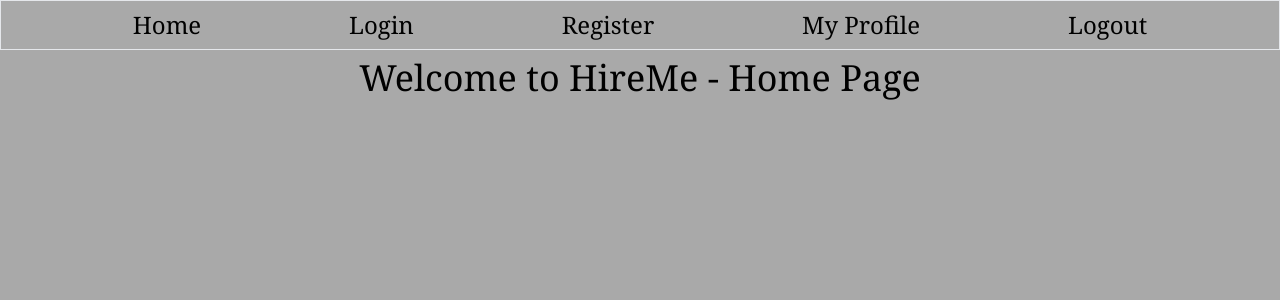
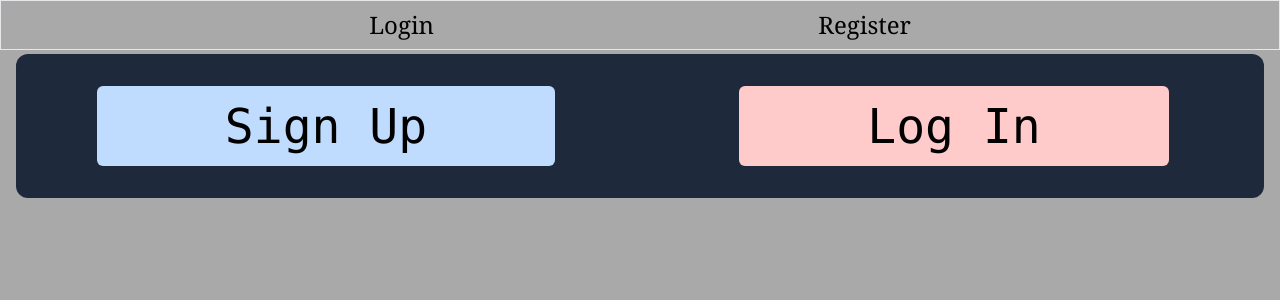
Before and after one commit to Ayush-3012/HireMe, a React (Vite) app in the folder frontend/: page / in a window 1280 px wide. Shown: the top 300 px of the page. Built offline with nearby package versions, Linux system fonts and the light colour scheme.

Commit message:
fixed profile rendering, but need to work more note that optimized

```diff
--- a/frontend/src/App.jsx
+++ b/frontend/src/App.jsx
@@ -5,13 +5,15 @@ import { AuthContextProvider } from "./context/AuthContext";
 import LoginPage from "./auth/LoginPage";
 import RegisterPage from "./auth/RegisterPage";
 import UserProfile from "./pages/UserProfile";
+import Index from "./pages/Index";
 
 const App = () => {
   return (
     <AuthContextProvider>
       <Navbar />
       <Routes>
-        <Route path="/" element={<HomePage />} />
+        <Route path="/" element={<Index />} />
+        <Route path="/home" element={<HomePage />} />
         <Route path="/login" element={<LoginPage />} />
         <Route path="/register" element={<RegisterPage />} />
         <Route path="/userProfile" element={<UserProfile />} />
--- a/frontend/src/auth/LoginPage.jsx
+++ b/frontend/src/auth/LoginPage.jsx
@@ -28,6 +28,7 @@ const LoginPage = () => {
           }`}
           onClick={() => {
             auth.setUserType("employer");
+            // profile.setUserType("employer");
             setUserType("employer");
           }}
         >
@@ -40,6 +41,7 @@ const LoginPage = () => {
           }`}
           onClick={() => {
             auth.setUserType("employee");
+            // profile.setUserType("employee");
             setUserType("employee");
           }}
         >
--- a/frontend/src/auth/RegisterPage.jsx
+++ b/frontend/src/auth/RegisterPage.jsx
@@ -5,7 +5,7 @@ import EmployeeRegisterForm from "./EmployeeRegisterForm";
 
 const RegisterPage = () => {
   const [registeringUser, setRegisteringUser] = useState(null);
-  const {auth} = useAuthContext();
+  const { auth } = useAuthContext();
 
   return (
     <>
@@ -15,6 +15,7 @@ const RegisterPage = () => {
           className="p-4 rounded-md bg-blue-600 text-white font-serif"
           onClick={() => {
             auth.setUserType("employer");
+            // profile.setUserType("employer");
             setRegisteringUser("employer");
           }}
         >
--- a/frontend/src/components/Navbar.jsx
+++ b/frontend/src/components/Navbar.jsx
@@ -1,20 +1,21 @@
-import { Link } from "react-router-dom";
+import { Link, useNavigate } from "react-router-dom";
 import { useAuthContext } from "../context/AuthContext";
 
 const Navbar = () => {
   const { auth } = useAuthContext();
+  const navigate = useNavigate();
 
   const handleLogout = async () => {
     await auth?.logoutAuth();
+    navigate("/");
   };
   return (
     <nav>
       <ul className="flex gap-4 border justify-evenly text-2xl font-serif py-2">
-        <Link to={"/"}>Home</Link>
-        <Link to={"/login"}>Login</Link>
-        <Link to="/register">Register</Link>
-        <Link to={"/userProfile"}>My Profile</Link>
-        <button onClick={() => handleLogout()}>Logout</button>
+        {!auth?.user && <Link to={"/login"}>Login</Link>}
+        {!auth?.user && <Link to="/register">Register</Link>}
+        {auth?.user && <Link to={"/userProfile"}>My Profile</Link>}
+        {auth?.user && <button onClick={() => handleLogout()}>Logout</button>}
 
         {/*    <li>
               <Link to="/employee/profile">Employee Profile</Link>
--- a/frontend/src/context/AuthContext.jsx
+++ b/frontend/src/context/AuthContext.jsx
@@ -7,9 +7,9 @@ const AuthContext = createContext();
 // eslint-disable-next-line react/prop-types
 export const AuthContextProvider = ({ children }) => {
   const auth = useAuth();
-  const { profile, loading } = useProfile();
+  const profile = useProfile();
 
-  const contextValue = { auth, profile, loading };
+  const contextValue = { auth, profile };
 
   return (
     <AuthContext.Provider value={contextValue}>{children}</AuthContext.Provider>
--- a/frontend/src/hooks/useAuth.js
+++ b/frontend/src/hooks/useAuth.js
@@ -1,29 +1,32 @@
 import { useState, useEffect } from "react";
+import { useNavigate } from "react-router-dom";
 import {
   checkAuthStatus,
   loginUser,
   logoutUser,
   registerUser,
 } from "../services/authService";
+// import { useAuthContext } from "../context/AuthContext";
 
 export const useAuth = () => {
   const [user, setUser] = useState(null);
-  const [isAuthenticated, setIsAuthenticated] = useState(false);
+  // const [isAuthenticated, setIsAuthenticated] = useState(false);
   const [userType, setUserType] = useState("");
   // const [loading, setLoading] = useState(false);
+  const navigate = useNavigate();
+  // const profile = useAuthContext();
 
   useEffect(() => {
     const storedUserType = localStorage.getItem("userType");
-    if (storedUserType) {
-      setUserType(storedUserType);
-    }
+    if (storedUserType) setUserType(storedUserType);
+
     const checkStatus = async () => {
       if (!storedUserType) return;
       const data = await checkAuthStatus(storedUserType);
-
+      // console.log(data);
       if (data) {
         setUser(data);
-        setIsAuthenticated(true);
+        // setIsAuthenticated(true);
       }
     };
     checkStatus();
@@ -33,7 +36,7 @@ export const useAuth = () => {
     const data = await registerUser(user, userType);
     if (data) {
       setUser({ data });
-      setIsAuthenticated(true);
+      // setIsAuthenticated(true);
       setUserType(userType);
       localStorage.setItem("userType", userType);
     }
@@ -43,23 +46,25 @@ export const useAuth = () => {
     const data = await loginUser(user, userType);
     if (data) {
       setUser({ data });
-      setIsAuthenticated(true);
+      // setIsAuthenticated(true);
       setUserType(userType);
       localStorage.setItem("userType", userType);
+      navigate("/home");
     }
   };
 
   const logoutAuth = async () => {
     await logoutUser(userType);
-    setIsAuthenticated(false);
+    // setIsAuthenticated(false);
     setUser(null);
     setUserType(null);
+    navigate("/");
     localStorage.removeItem("userType");
   };
 
   return {
     user,
-    isAuthenticated,
+    // isAuthenticated,
     // loading,
     setUserType,
     loginAuth,
--- a/frontend/src/hooks/useProfile.js
+++ b/frontend/src/hooks/useProfile.js
@@ -1,39 +1,26 @@
-import { useState, useEffect } from "react";
+import { useState } from "react";
 import { viewProfile, updateProfile } from "../services/profileService";
 
 export const useProfile = () => {
   const [profile, setProfile] = useState(null);
-  const [loading, setLoading] = useState(true);
-  const [userType] = useState(localStorage.getItem("userType") || "");
+  // const [loading, setLoading] = useState(true);
+  // const [storedUserType] = useState(localStorage.getItem("userType"));
+  const storedUserType = localStorage.getItem("userType");
 
-  useEffect(() => {
-    if (!userType) {
-      setLoading(false);
-      return;
-    }
-
-    const fetchProfile = async () => {
-      try {
-        setLoading(true);
-        const data = await viewProfile(userType);
-        if (data) setProfile(data);
-      } catch (error) {
-        console.error("Error fetching profile:", error);
-      } finally {
-        setLoading(false);
-      }
-    };
-    fetchProfile();
-  }, [userType]);
+  const fetchProfile = async () => {
+    if (!storedUserType) return;
+    const data = await viewProfile(storedUserType);
+    if (data) setProfile(data);
+  };
 
   const saveProfile = async (updatedProfile) => {
     try {
-      const data = await updateProfile(userType, updatedProfile);
+      const data = await updateProfile(storedUserType, updatedProfile);
       setProfile(data);
     } catch (error) {
       console.error("Error updating profile:", error);
     }
   };
 
-  return { profile, saveProfile, loading };
+  return { profile, setProfile, fetchProfile, saveProfile };
 };
--- a/frontend/src/pages/HomePage.jsx
+++ b/frontend/src/pages/HomePage.jsx
@@ -1,11 +1,19 @@
+import { useEffect } from "react";
+import { useAuthContext } from "../context/AuthContext";
 
 const HomePage = () => {
+  const { profile } = useAuthContext();
+  useEffect(() => {
+    if (!profile.profile) fetchProfileData();
+  }, []);
+
+  const fetchProfileData = async () => {
+    await profile?.fetchProfile();
+  };
   return (
     <>
       <div className="flex flex-col text-4xl items-center justify-center font-serif">
-        <div className="text-center py-2">
-          Welcome to HireMe - Home Page
-        </div>
+        <div className="text-center py-2">Welcome to HireMe - Home Page</div>
       </div>
     </>
   );
--- /dev/null
+++ b/frontend/src/pages/Index.jsx
@@ -0,0 +1,66 @@
+import LoginPage from "../auth/LoginPage";
+import RegisterPage from "../auth/RegisterPage";
+import { useAuthContext } from "../context/AuthContext";
+import { useEffect, useState } from "react";
+
+const Index = () => {
+  const { profile } = useAuthContext();
+
+  const [showLogin, setShowLogin] = useState(false);
+  const [showSignUp, setShowSignUp] = useState(false);
+
+  useEffect(() => {
+    if (profile) profile.setProfile(null);
+  }, []);
+
+  const handleSignUpClick = () => {
+    setShowSignUp(true);
+    setShowLogin(false);
+  };
+
+  const handleLogInClick = () => {
+    setShowSignUp(false);
+    setShowLogin(true);
+  };
+
+  return (
+    <>
+      <div className="flex gap-2 my-1 py-8 bg-slate-800 mx-4  rounded-xl max-md:mx-1 max-lg:py-6 max-md:py-3 max-sm:py-1">
+        <div className="mx-5 flex-1 flex justify-center max-md:mx-0">
+          <div
+            className={`bg-blue-200 ${
+              showSignUp ? "hidden" : ""
+            } px-32 py-4 rounded-md flex flex-col items-center justify-center group cursor-pointer max-lg:px-24 max-md:px-16 max-sm:px-5`}
+            onClick={handleSignUpClick}
+          >
+            {/* <IoPersonAddOutline className="text-5xl text-black group-hover:text-white group-hover:scale-110 transition duration-200 ease-in-out cursor-pointer max-lg:text-4xl max-md:text-3xl max-sm:text-2xl" /> */}
+            <p className="text-5xl font-mono group-hover:text-white group-hover:scale-110 transition duration-200 ease-in-out max-lg:text-3xl max-md:text-2xl max-sm:text-xl">
+              Sign Up
+            </p>
+          </div>
+          <div className="max-md:hidden">{showSignUp && <RegisterPage />}</div>
+        </div>
+        <div className="mx-5 flex-1 flex justify-center max-md:mx-0">
+          <div
+            className={`bg-red-200 ${
+              showLogin ? "hidden" : ""
+            } px-32 py-4 rounded-md flex flex-col items-center justify-center group cursor-pointer max-lg:px-24 max-md:px-16 max-sm:px-5`}
+            onClick={handleLogInClick}
+          >
+            {/* <RiLoginCircleLine className="text-5xl  text-black group-hover:text-white group-hover:scale-110 transition duration-200 ease-in-out cursor-pointer max-lg:text-4xl max-md:text-3xl max-sm:text-2xl" /> */}
+            <p className="text-5xl font-mono group-hover:text-white group-hover:scale-110 transition duration-200 ease-in-out max-lg:text-3xl max-md:text-2xl max-sm:text-xl">
+              Log In
+            </p>
+          </div>
+          <div className="max-md:hidden">{showLogin && <LoginPage />}</div>
+        </div>
+      </div>
+      <div className="hidden max-md:flex justify-center">
+        {showSignUp && <RegisterPage />}
+        {showLogin && <LoginPage />}
+      </div>
+    </>
+  );
+};
+
+export default Index;
--- a/frontend/src/pages/UserProfile.jsx
+++ b/frontend/src/pages/UserProfile.jsx
@@ -4,19 +4,17 @@ import { useAuthContext } from "../context/AuthContext";
 
 const UserProfile = () => {
   const currentUser = localStorage.getItem("userType");
-  const { profile, loading } = useAuthContext();
-
-  if (loading) return <div>Loading...</div>;
+  const { profile } = useAuthContext();
 
   if (!profile) return <div>No Profile Found</div>;
 
   return (
     <>
       {currentUser === "employee" && (
-        <EmployeeProfile EmployeeProfile={profile.foundEmployee} />
+        <EmployeeProfile EmployeeProfile={profile.profile.foundEmployee} />
       )}
       {currentUser === "employer" && (
-        <EmployerProfile EmployerProfile={profile.foundEmployer} />
+        <EmployerProfile EmployerProfile={profile.profile.foundEmployer} />
       )}
     </>
   );
```
